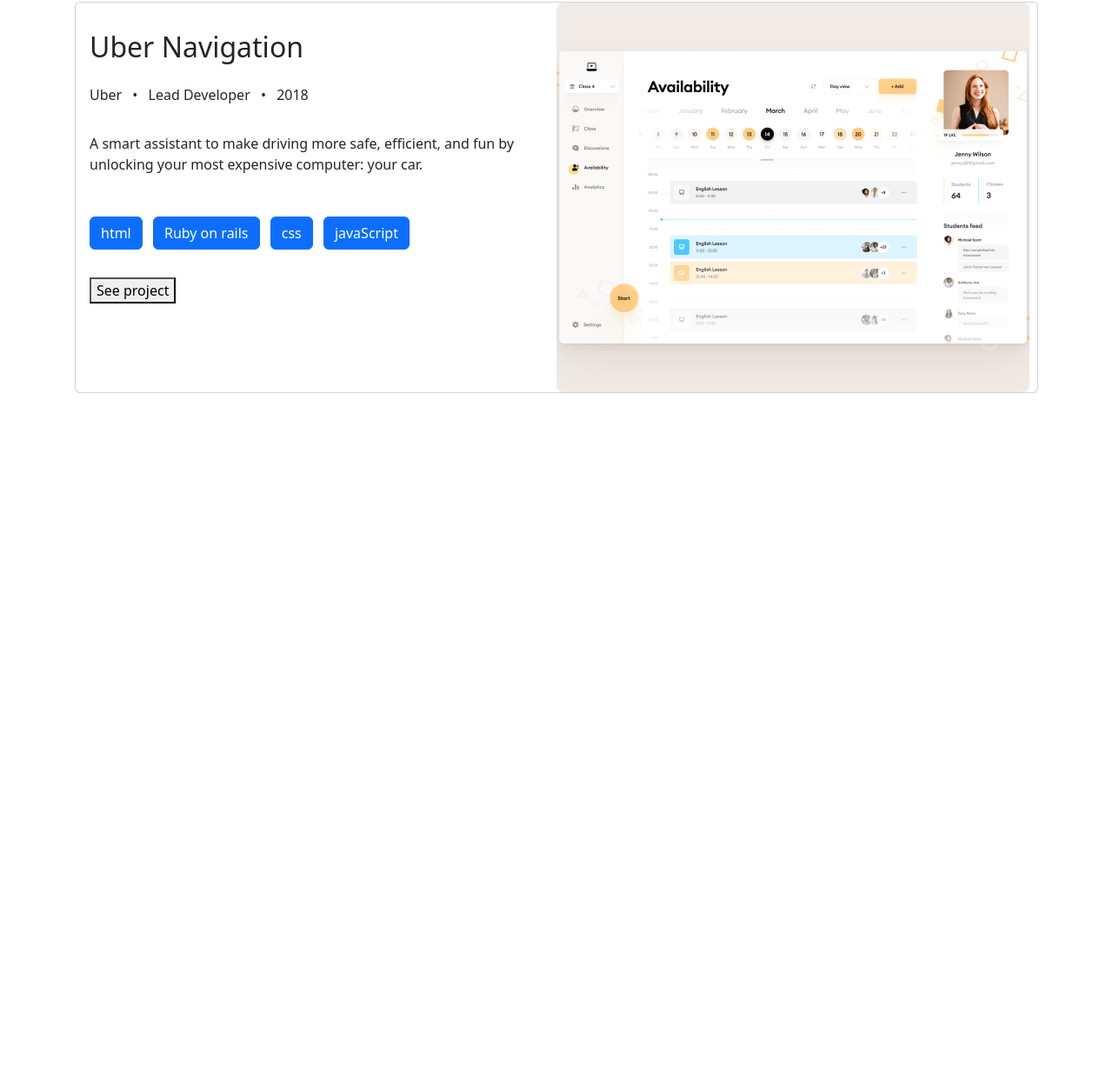
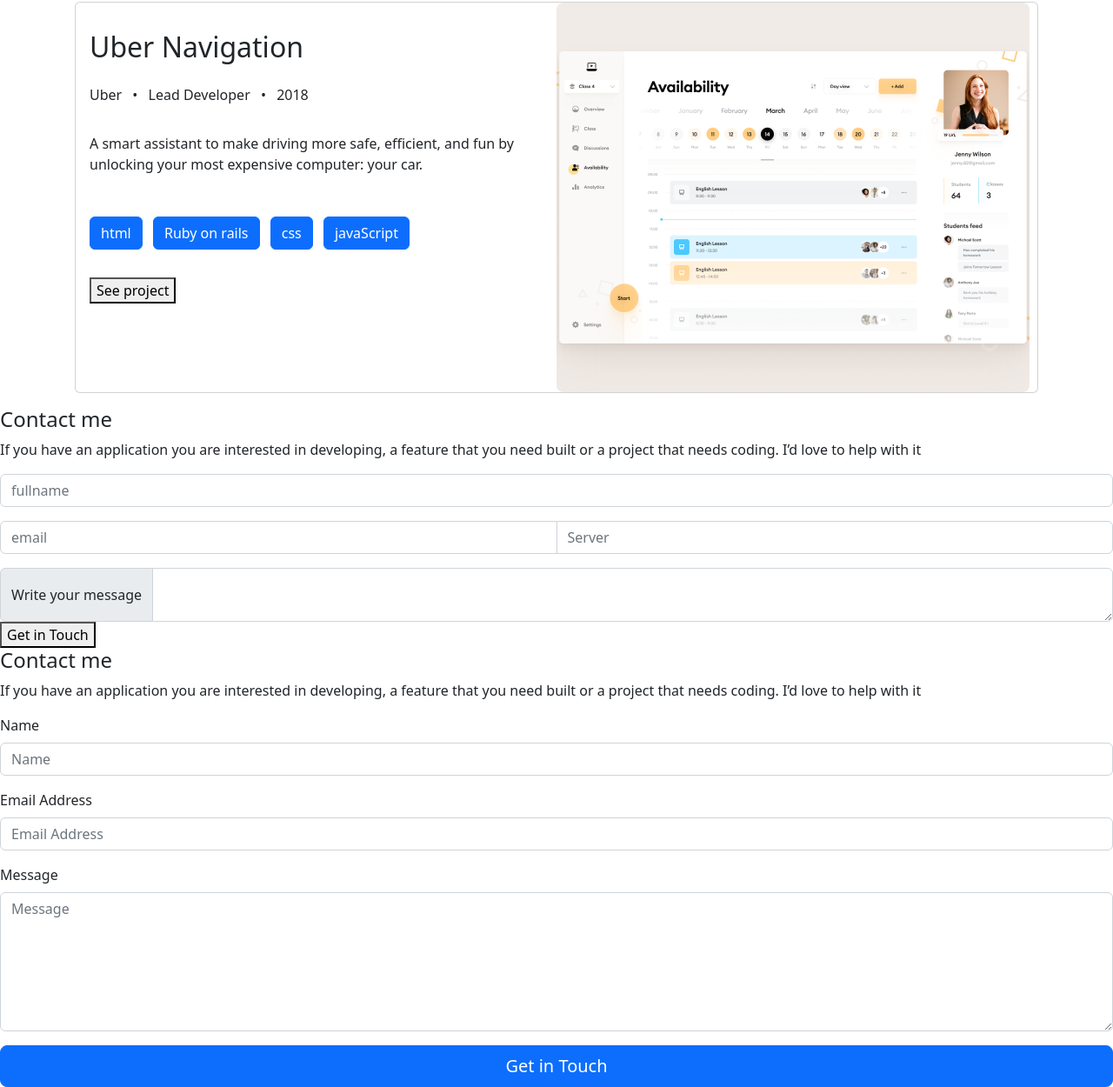
Before and after one commit to Itswali/Portfolio-Bootstrap, a plain HTML site: page index.html in a window 1280 px wide. Shown: the part 1980-3230 px from the top of the page at 87% size. Before the commit the page ends 2448 px from the top, so only its background shows below. Drawn offline with nearby package versions, Linux system fonts and the light colour scheme.

Commit message:
Added contact form

```diff
--- a/index.html
+++ b/index.html
@@ -185,6 +185,94 @@
     </div>
   </div>
 
+    </div>
+      <section class="contact-style">
+        <div class="contact">
+          <h4 class="contact-title">Contact me</h4>
+          <p class="contact-text">
+            If you have an application you are interested in developing, a
+            feature that you need built or a project that needs coding. I’d love
+            to help with it
+          </p>
+           <form
+            action="https://formspree.io/f/mzbwgkjy"
+            method="POST"
+            class="form-class"
+          >
+          <div class="input-group mb-3">
+       <input type="text" class="form-control" placeholder="fullname" aria-label="fullname" aria-describedby="basic-addon1">
+</div>
+
+<div class="input-group mb-3">
+  <input type="text" class="form-control" placeholder="email" aria-label="email">
+  <input type="text" class="form-control" placeholder="Server" aria-label="Server">
+</div>
+
+<div class="input-group">
+  <span class="input-group-text">Write your message</span>
+  <textarea class="form-control" aria-label="With textarea"></textarea>
+</div>
+ <div id="getInTouch">
+        <button type="submit">Get in Touch</button>
+            </div>
+           </form>
+      </section>
+
+<!-- Wrapper container -->
+<div class="contact-style">
+     <h4 class="contact-title">Contact me</h4>
+          <p class="contact-text">
+            If you have an application you are interested in developing, a
+            feature that you need built or a project that needs coding. I’d love
+            to help with it
+          </p>
+
+  <!-- Bootstrap 5 starter form -->
+  <form id="contactForm"  action="https://formspree.io/f/mzbwgkjy"
+            method="POST"
+            class="form-class">
+ <!-- Name input -->
+    <div class="mb-3">
+      <label class="form-label" for="name">Name</label>
+      <input class="form-control" id="name" type="text" placeholder="Name" data-sb-validations="required" />
+      <div class="invalid-feedback" data-sb-feedback="name:required">Name is required.</div>
+    </div>
+
+    <!-- Email address input -->
+    <div class="mb-3">
+      <label class="form-label" for="emailAddress">Email Address</label>
+      <input class="form-control" id="emailAddress" type="email" placeholder="Email Address" data-sb-validations="required, email" />
+      <div class="invalid-feedback" data-sb-feedback="emailAddress:required">Email Address is required.</div>
+      <div class="invalid-feedback" data-sb-feedback="emailAddress:email">Email Address Email is not valid.</div>
+    </div>
+
+    <!-- Message input -->
+    <div class="mb-3">
+      <label class="form-label" for="message">Message</label>
+      <textarea class="form-control" id="message" type="text" placeholder="Message" style="height: 10rem;" data-sb-validations="required"></textarea>
+      <div class="invalid-feedback" data-sb-feedback="message:required">Message is required.</div>
+    </div>
+
+    <!-- Form submissions success message -->
+    <div class="d-none" id="submitSuccessMessage">
+      <div class="text-center mb-3">Form submission successful!</div>
+    </div>
+
+    <!-- Form submissions error message -->
+    <div class="d-none" id="submitErrorMessage">
+      <div class="text-center text-danger mb-3">Error sending message!</div>
+    </div>
+
+    <!-- Form submit button -->
+    <div class="d-grid">
+      <button class="btn btn-primary btn-lg" type="submit">Get in Touch</button>
+    </div>
+
+  </form>
+
+</div>
+
+
 </body>
 
 </html>
```
